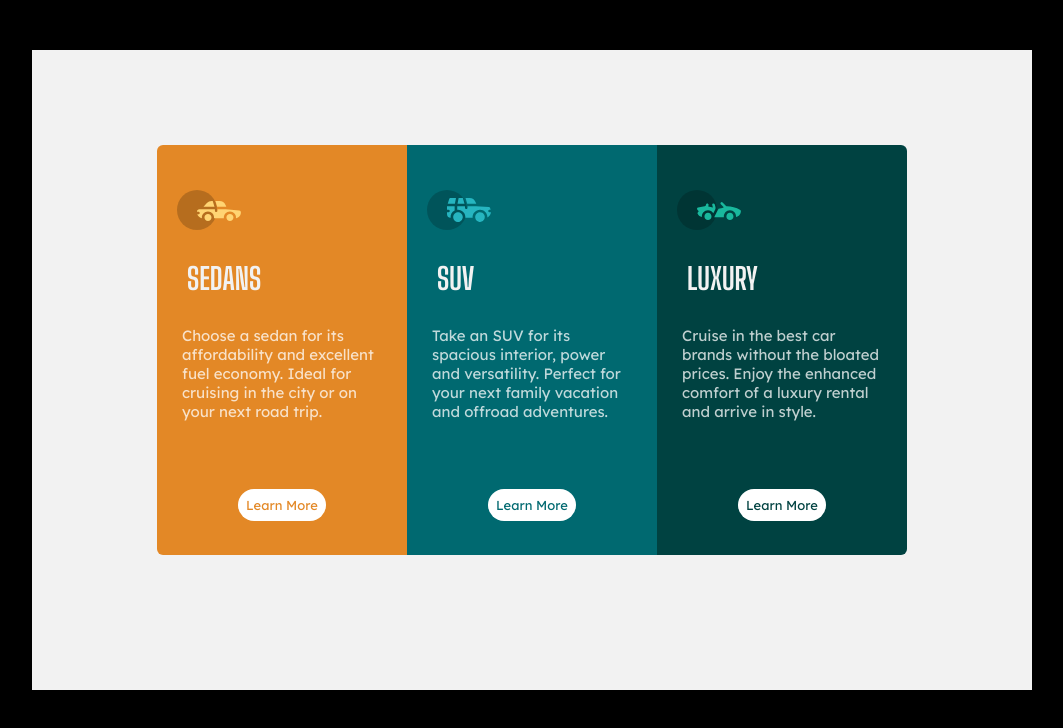
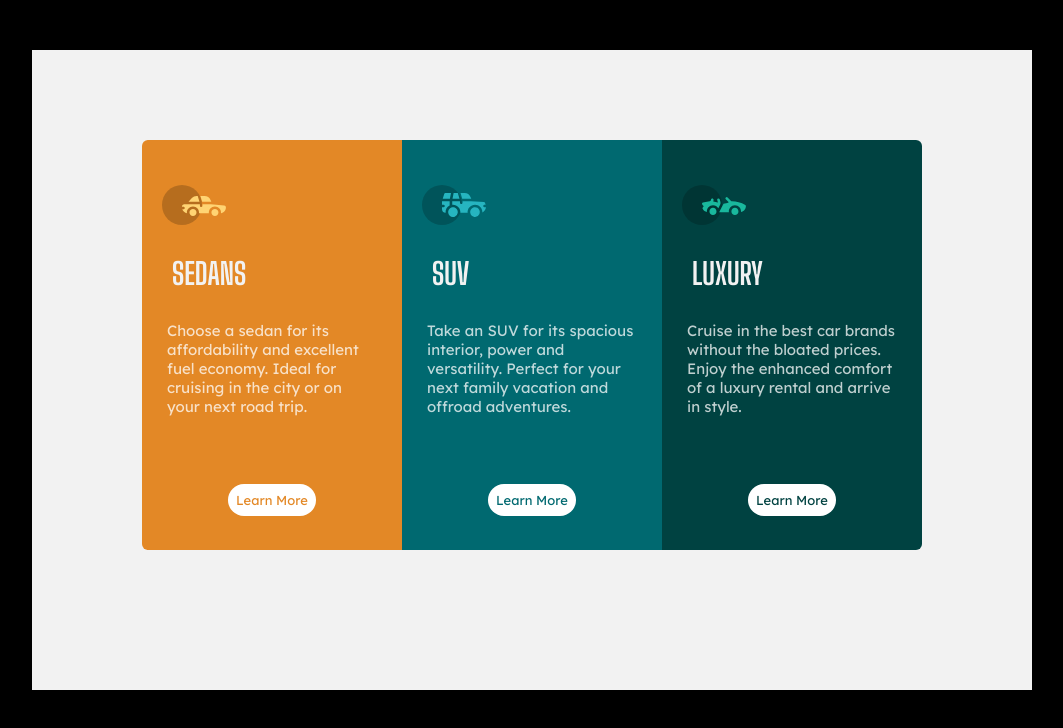
Before and after one commit to TheVoidThatConsumes/layout-tasks, a plain HTML site: page layout-task-flex/index.html in a window 1280 px wide. Shown: the whole page, without its empty margins (108-1171 px from the left). Drawn offline with Linux system fonts and the light colour scheme.

Commit message:
Update main.css

```diff
--- a/layout-task-flex/main.css
+++ b/layout-task-flex/main.css
@@ -46,8 +46,7 @@ p{
 }
 
 .container{
-    display: grid;
-    grid-template-columns: 250px 250px 250px;
+    display: flex;
     text-align: center;
     height: 400px;
     align-items: center;
@@ -58,6 +57,8 @@ p{
 
 .child{
     height: 400px;
+    width: 250px;
+    padding: 50px;
 }
 
 #sedan{
```
